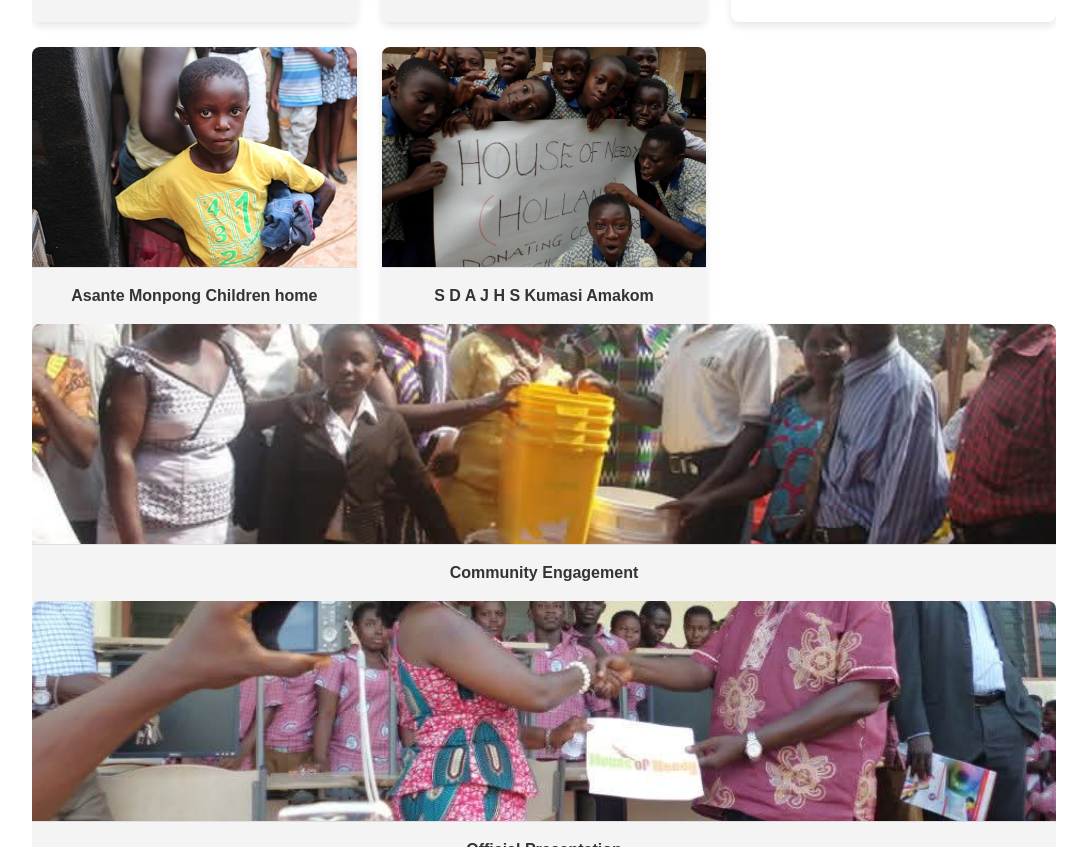
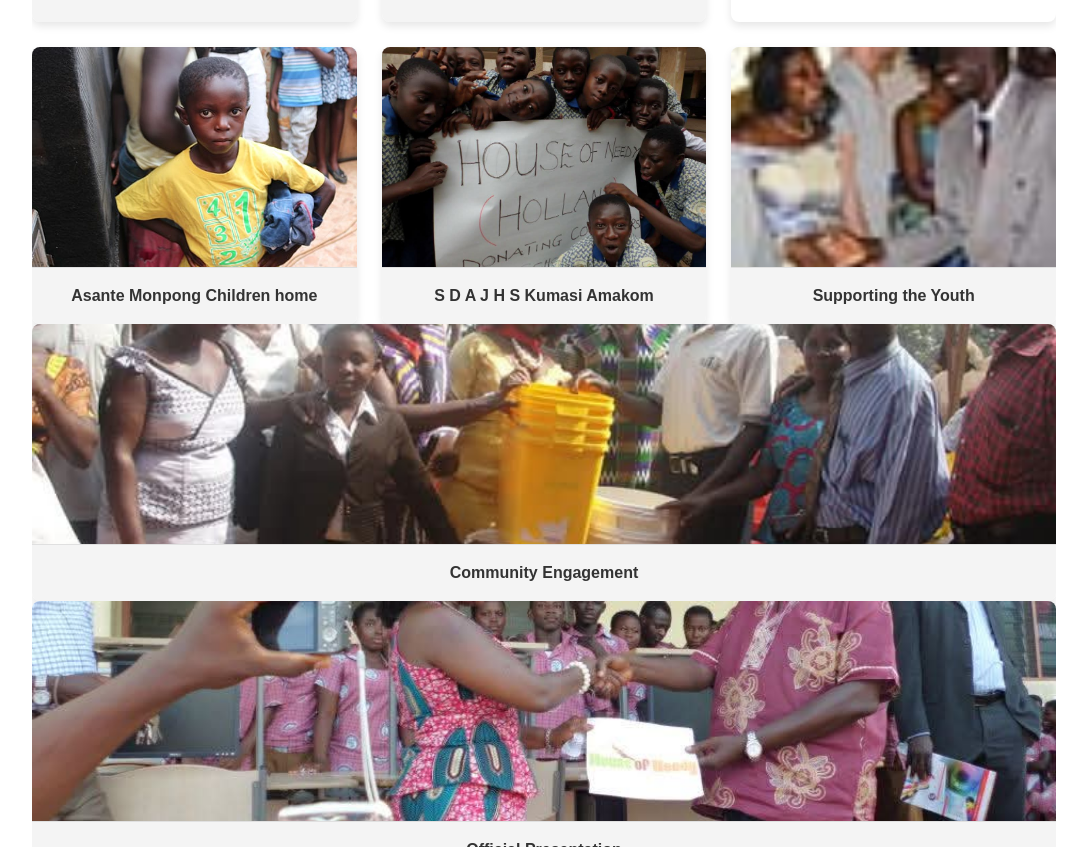
Before and after one commit to Surajs24/rose, a plain HTML site: page index.html in a window 1280 px wide. Shown: the part 1753-2600 px from the top of the page, without its empty margins (96-1183 px from the left). Drawn offline with Linux system fonts and the light colour scheme.

Commit message:
Update index.html

```diff
--- a/index.html
+++ b/index.html
@@ -97,6 +97,13 @@
                             S D A J H S Kumasi Amakom
                         </div>
                     </div>
+                                        <!-- Gallery Item 6 -->
+                    <div class="gallery-item">
+                        <img src="https://raw.githubusercontent.com/Surajs24/rose/main/images/Asante%206.jpg" alt="Children receiving donations">
+                        <div class="gallery-title">
+                            Supporting the Youth
+                        </div>
+                    </div>
                     </div>
                     <!-- Gallery Item 7 -->
                     <div class="gallery-item">
```
